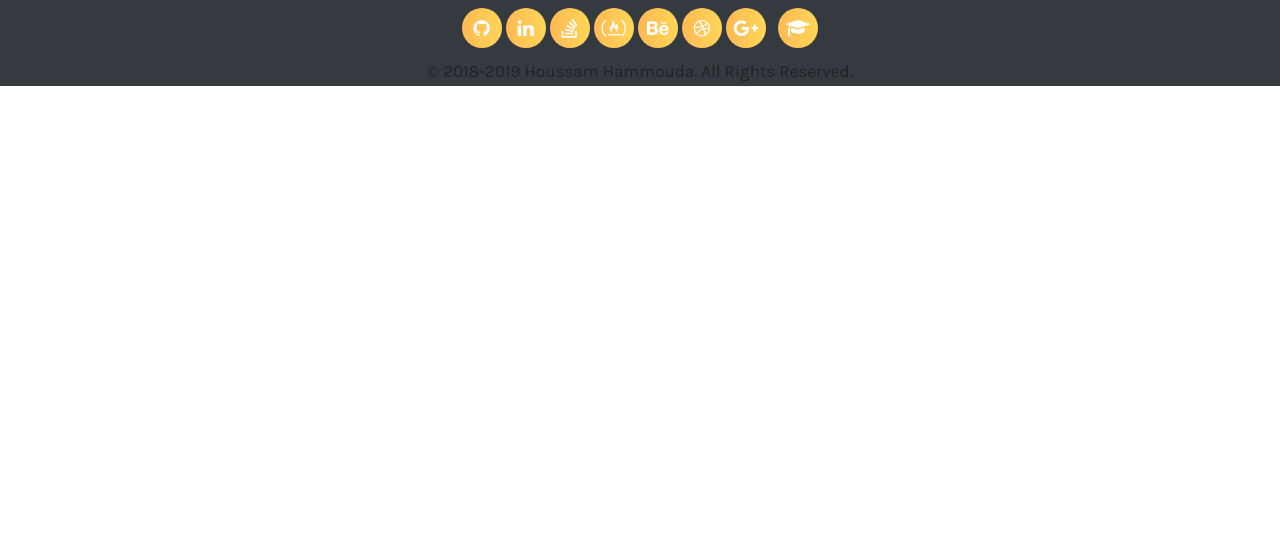
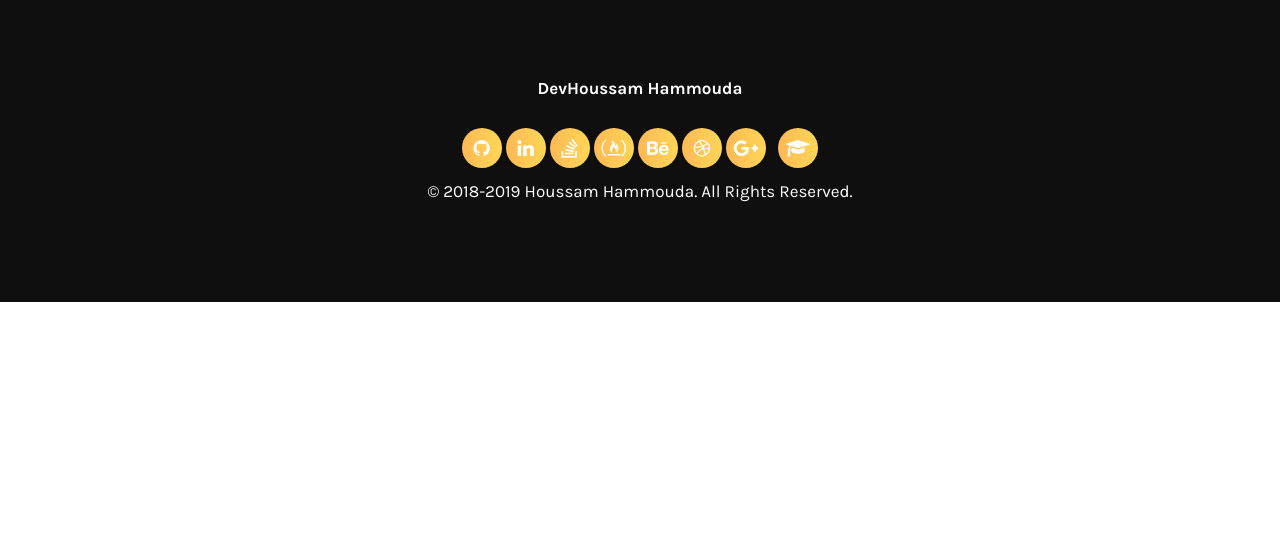
Before and after one commit to om-theme4all/om-theme4all.github.io, a PHP site: page / in a window 1280 px wide. Shown: the part 1145-1687 px from the top of the page. Run offline with PHP 8.4, Linux system fonts and the light colour scheme.

Commit message:
Update style.css

```diff
--- a/css/style.css
+++ b/css/style.css
@@ -575,24 +575,13 @@
 /*=================================*/
 /*  Footer
 /*=================================*/
-
-***/
-.footer {
-	position: fixed;
-	right: 50px;
-	left: 50px;
-	bottom: 15px;
-	z-index: 999;
+footer.bg-dark {
+    background: #0F0F0F !important;
+    padding: 80px 0;
+    color: #FFF!important;
 }
-
-.footer .left-column {
-	float: left;
+.logo {
+    padding: 15px 0;
+    margin-bottom: 10px!important;
+    display: block;
 }
-
-.footer .right-column {
-	float: right;
-}
-
-.footer .text {
-	color: #fff;
-}
```
